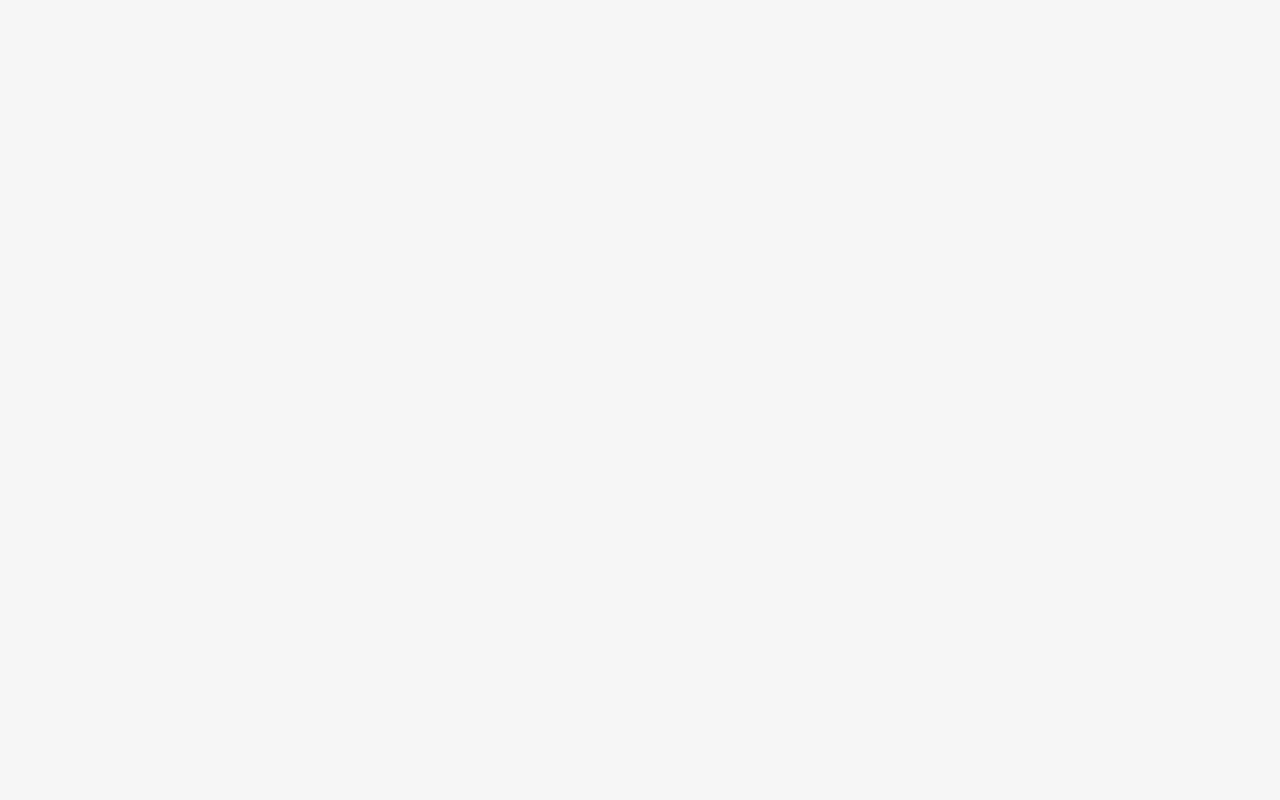
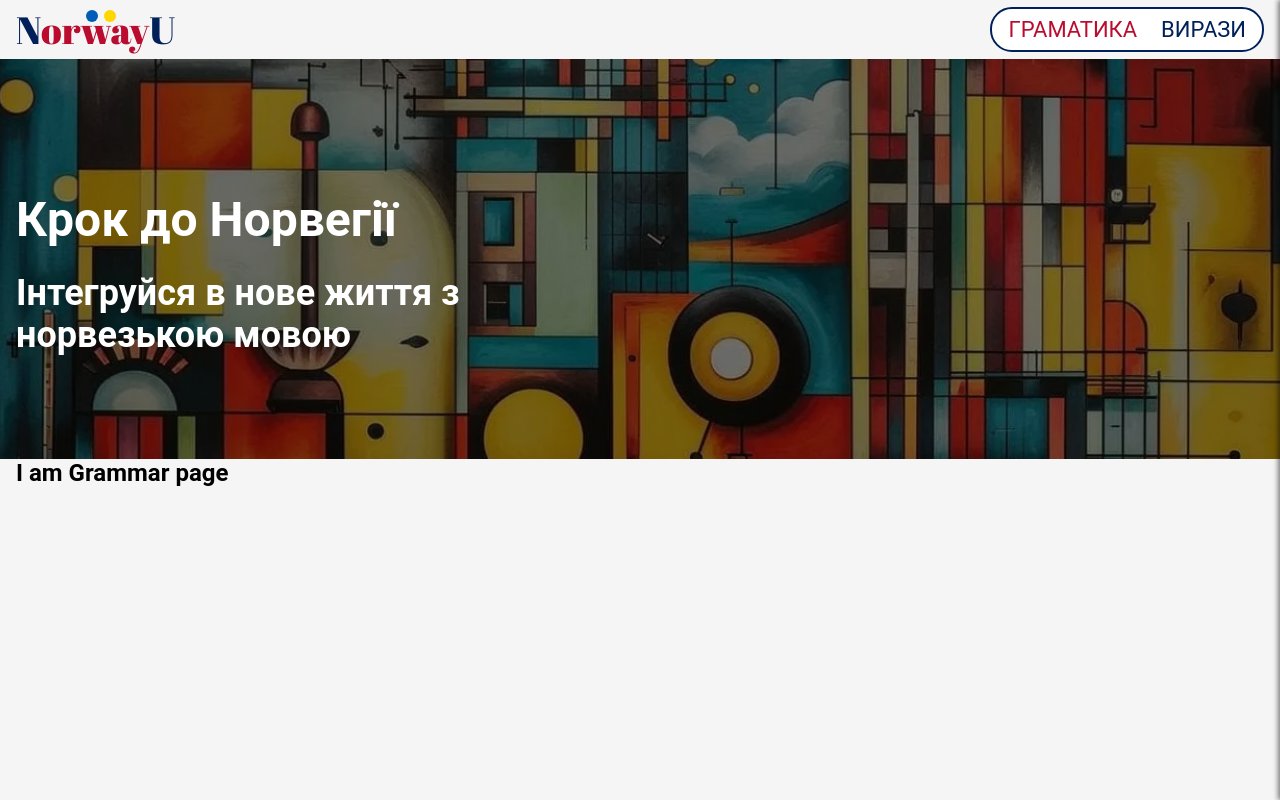
Before and after one commit to dmkomur/nu-frontend, a React (Vite) app: page /grammar in a window 1280 px wide. Before the commit this address had no page. Built offline with nearby package versions, Linux system fonts and the light colour scheme.

Commit message:
fix: navigation

```diff
--- a/src/App.jsx
+++ b/src/App.jsx
@@ -1,10 +1,17 @@
 import { Route, Routes } from "react-router-dom";
-import Layout from "./pages/layout";
+import Layout from "./pages/Layout";
+import GrammarPage from "./pages/GrammarPage";
+import ExpresionsPage from "./pages/ExpressionsPage";
+import HomePage from "./pages/HomePage";
 
 function App() {
     return (
         <Routes>
-            <Route path="/" element={<Layout />}></Route>
+            <Route path="/" element={<Layout />}>
+                <Route index element={<HomePage />}></Route>
+                <Route path="/grammar" element={<GrammarPage />}></Route>
+                <Route path="/expressions" element={<ExpresionsPage />}></Route>
+            </Route>
         </Routes>
     );
 }
--- a/src/components/Logo/Logo.jsx
+++ b/src/components/Logo/Logo.jsx
@@ -1,12 +1,8 @@
-import {
-    StyledLogoPic,
-    StyledLogoText,
-    StyledLogoWrapper,
-} from "./Logo.styled";
+import { StyledLogoText, StyledLogoWrapper } from "./Logo.styled";
 
 const Logo = () => {
     return (
-        <StyledLogoWrapper>
+        <StyledLogoWrapper to="/">
             <StyledLogoText>
                 N<span>orway</span>U
             </StyledLogoText>
--- a/src/components/Logo/Logo.styled.js
+++ b/src/components/Logo/Logo.styled.js
@@ -1,7 +1,8 @@
 import styled from "styled-components";
 import breakpoints from "../../styles/breakpoints";
 import materialPalette from "../../styles/palette";
-export const StyledLogoWrapper = styled.div`
+import { Link } from "react-router-dom";
+export const StyledLogoWrapper = styled(Link)`
     display: flex;
     gap: 8px;
     justify-content: center;
--- a/src/components/Navigation/Navigation.styled.js
+++ b/src/components/Navigation/Navigation.styled.js
@@ -7,8 +7,9 @@ export const NavWrapper = styled.nav`
     justify-content: center;
     gap: 24px;
     padding: 8px 16px;
-    border-radius: 17px;
-    background-color: ${materialPalette.surfaceLightBlue};
+    border-radius: 22px;
+    border: 2px ${materialPalette.primary} solid;
+    background-color: ${materialPalette.surface};
     @media (max-width: 768px) {
         display: none;
     }
@@ -17,7 +18,7 @@ export const NavWrapper = styled.nav`
 export const StyledNavLink = styled(NavLink)`
     text-decoration: none;
     font-size: 22px;
-    font-weight: 700;
+    font-weight: 400;
     color: ${materialPalette.primary};
     transition: color 300ms ease;
 
--- /dev/null
+++ b/src/pages/GrammarPage.jsx
@@ -0,0 +1,11 @@
+import Container from "../components/common/container/Container";
+
+const GrammarPage = () => {
+    return (
+        <Container>
+            <h2>I am Grammar page</h2>
+        </Container>
+    );
+};
+
+export default GrammarPage;
--- /dev/null
+++ b/src/pages/HomePage.jsx
@@ -0,0 +1,11 @@
+import Container from "../components/common/container/Container";
+
+const HompePage = () => {
+    return (
+        <Container>
+            <h2>I am Home page</h2>
+        </Container>
+    );
+};
+
+export default HompePage;
--- a/src/pages/layout.jsx
+++ b/src/pages/layout.jsx
@@ -1,6 +1,5 @@
 import { Outlet } from "react-router-dom";
 import Hero from "../components/Hero/Hero";
-import ExpresionsPage from "./expressionsPage";
 import Header from "../components/Header/Header";
 
 const Layout = () => {
@@ -8,7 +7,6 @@ const Layout = () => {
         <>
             <Header />
             <Hero />
-            <ExpresionsPage />
             <Outlet />
         </>
     );
```
